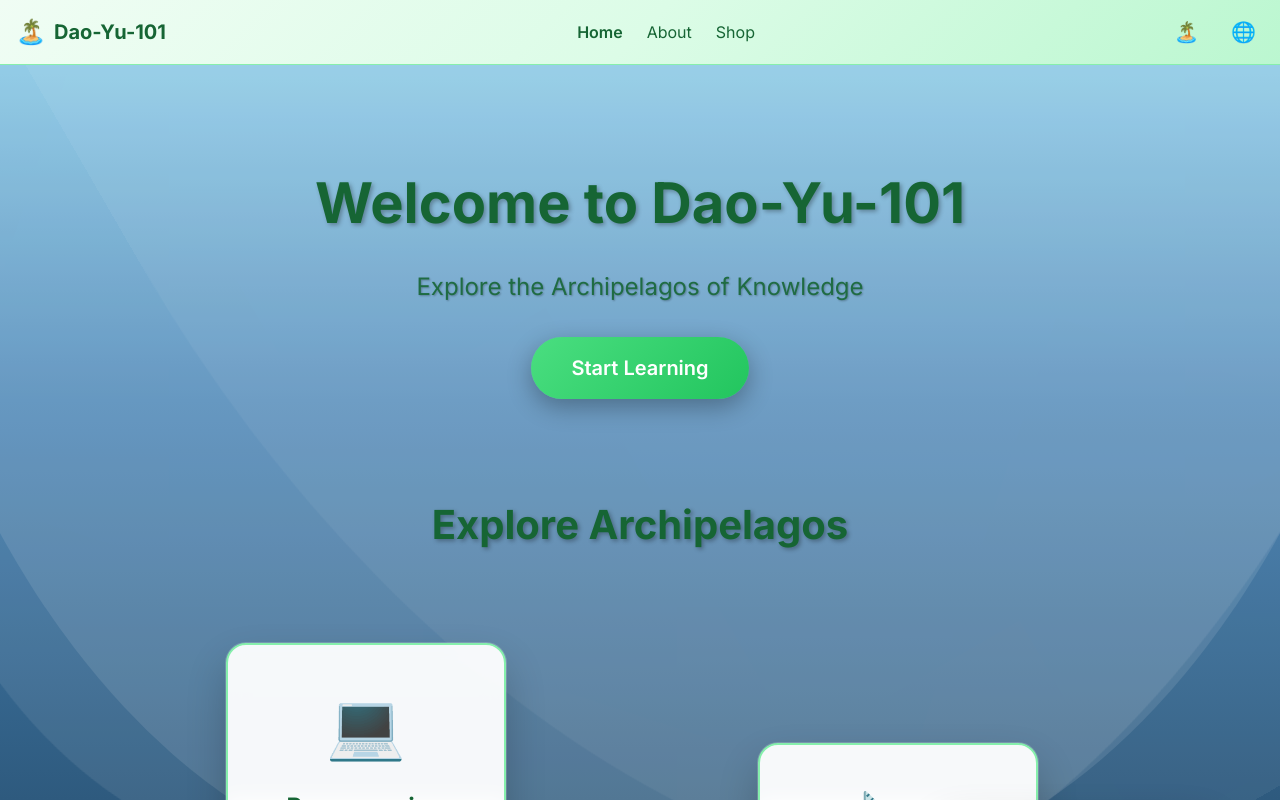
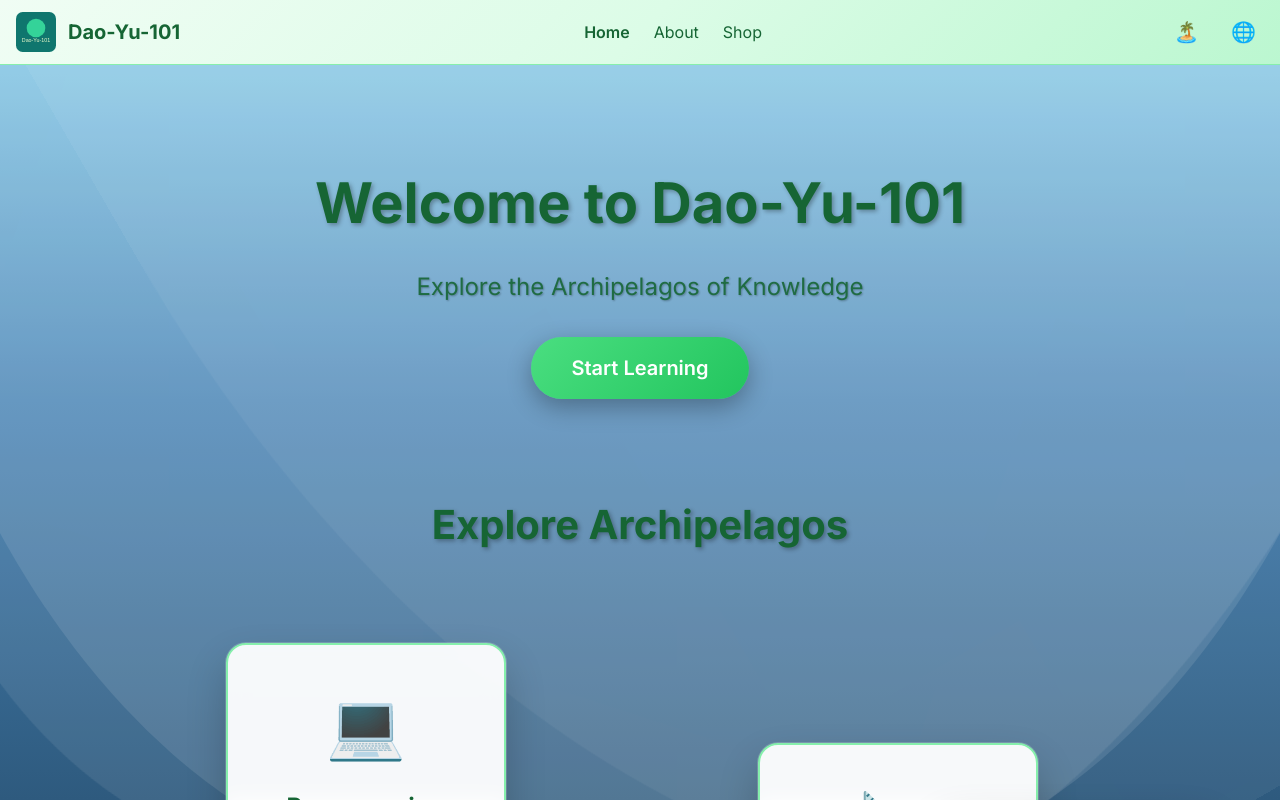
Before and after one commit to 7miwork/Dao-Yu-101, a Vue app: page / in a window 1280 px wide. Shown: the top 800 px of the page. Built offline with nearby package versions, Linux system fonts and the light colour scheme.

Commit message:
feat: add logo and integrate into header

```diff
--- a/src/components/Header.vue
+++ b/src/components/Header.vue
@@ -3,8 +3,8 @@
     <div class="container mx-auto px-4">
       <div class="flex items-center justify-between h-16">
         <!-- Logo -->
-        <router-link to="/" class="flex items-center space-x-2">
-          <span class="text-2xl">🏝️</span>
+        <router-link to="/" class="flex items-center gap-3">
+          <img src="/Dao-Yu-101/logo/logo.svg" alt="Dao-Yu-101 Logo" class="h-8 md:h-10 w-auto" />
           <span class="font-bold text-xl">Dao-Yu-101</span>
         </router-link>
 
```
Also changed, not shown: public/logo/logo.svg (added).
